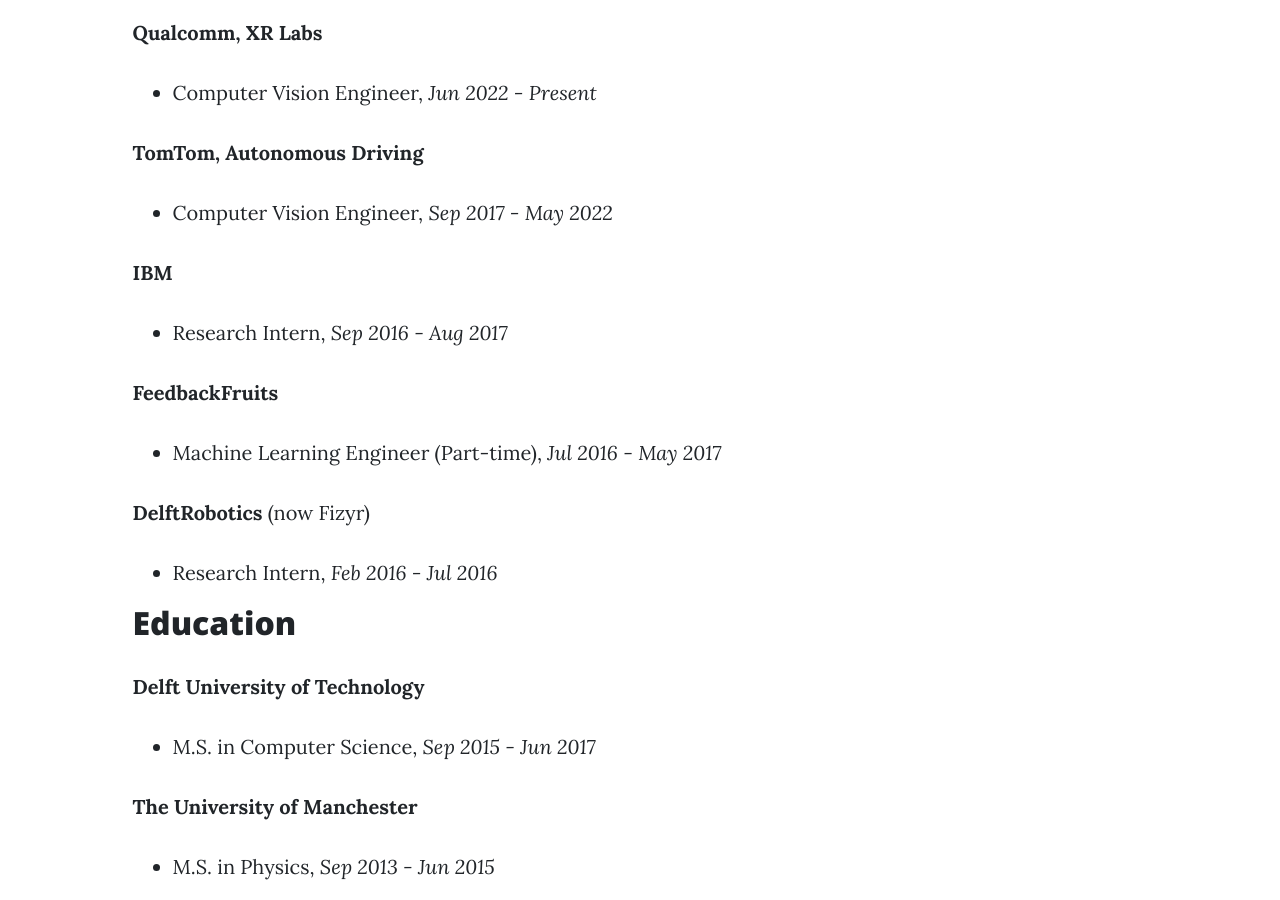
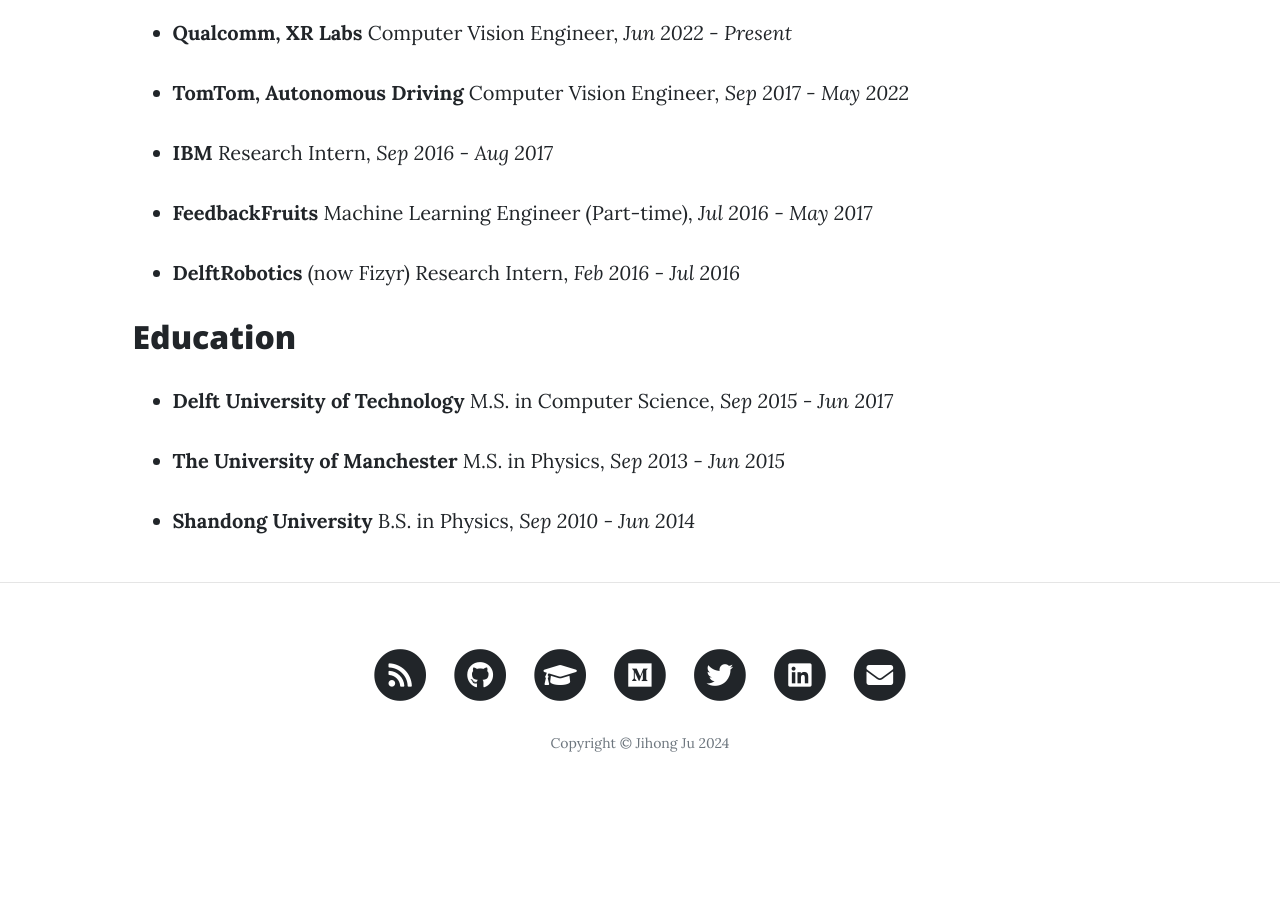
Before and after one commit to JihongJu/jihongju.github.io, a Jekyll site: the page built from _pages/about.md, in a window 1280 px wide and 900 px high, scrolled down 818 px. Built offline with Jekyll 4.4.1, drawn with Linux system fonts in a browser that asks for light colours; after the commit the page ends 1637 px from its top, so only the background shows below that.

```diff
--- a/_pages/about.md
+++ b/_pages/about.md
@@ -13,31 +13,22 @@ Jihong Ju
 Experiences
 ---
 
-__Qualcomm, XR Labs__
- - Computer Vision Engineer, *Jun 2022 - Present*
+- __Qualcomm, XR Labs__ Computer Vision Engineer, *Jun 2022 - Present*
 
-__TomTom, Autonomous Driving__
- - Computer Vision Engineer, *Sep 2017 - May 2022*
+- __TomTom, Autonomous Driving__ Computer Vision Engineer, *Sep 2017 - May 2022*
 
-__IBM__
- - Research Intern, *Sep 2016 - Aug 2017*
+- __IBM__ Research Intern, *Sep 2016 - Aug 2017*
 
-__FeedbackFruits__
- - Machine Learning Engineer (Part-time), *Jul 2016 - May 2017*
+- __FeedbackFruits__ Machine Learning Engineer (Part-time), *Jul 2016 - May 2017*
 
-__DelftRobotics__ (now Fizyr)
- - Research Intern, *Feb 2016 - Jul 2016*
+- __DelftRobotics__ (now Fizyr) Research Intern, *Feb 2016 - Jul 2016*
 
 
 Education
 ---
 
-__Delft University of Technology__
- - M.S. in Computer Science, *Sep 2015 - Jun 2017*
+- __Delft University of Technology__ M.S. in Computer Science, *Sep 2015 - Jun 2017*
 
+- __The University of Manchester__ M.S. in Physics, *Sep 2013 - Jun 2015*
 
-__The University of Manchester__
- - M.S. in Physics, *Sep 2013 - Jun 2015*
-
-__Shandong University__
- - B.S. in Physics, *Sep 2010 - Jun 2014*
+- __Shandong University__ B.S. in Physics, *Sep 2010 - Jun 2014*
```
